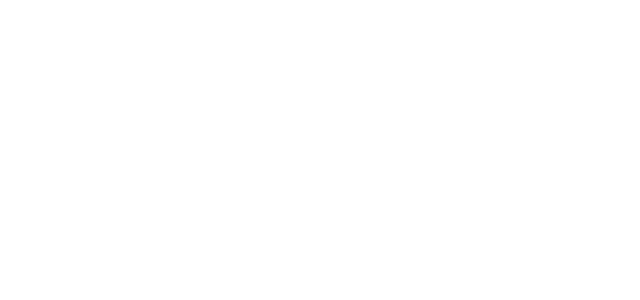
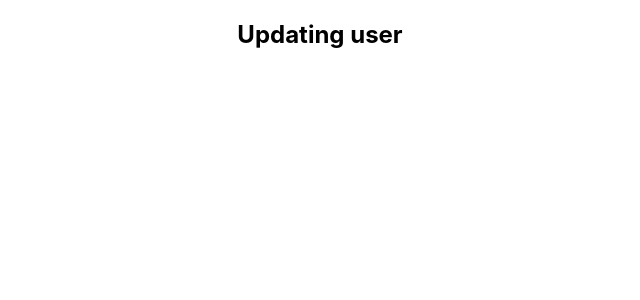
Before and after one commit to Sajeeb77725/node-mongo-combination, a React (Create React App) app: page /update in a window 1280 px wide. Before the commit this address had no page. Shown: the top 300 px of the page, without its empty margins (320-960 px from the left). Built offline with nearby package versions, Linux system fonts and the light colour scheme.

Commit message:
deleted successfuly

```diff
--- a/src/App.js
+++ b/src/App.js
@@ -2,12 +2,14 @@
 import "./App.css";
 import AddUser from "./components/AddUser/AddUser";
 import Home from "./components/Home/Home";
+import UpdateUser from "./components/UpdateUser/UpdateUser";
 
 function App() {
   return (
     <div className="App">
       <Routes>
         <Route path="/" element={<Home></Home>}></Route>
+        <Route path="/update" element={<UpdateUser></UpdateUser>}></Route>
         <Route path="/user" element={<AddUser></AddUser>}></Route>
       </Routes>
     </div>
--- a/src/components/Home/Home.js
+++ b/src/components/Home/Home.js
@@ -12,6 +12,18 @@
     const proceed = window.confirm("Do you want to delete this?");
     if (proceed) {
       console.log("deleting user with id", id);
+      const url = `http://localhost:5000/user/${id}`;
+      fetch(url, {
+        method: "DELETE",
+      })
+        .then((res) => res.json())
+        .then((data) => {
+          if (data.deletedCount > 0) {
+            console.log("Deleted");
+            const remaining = users.filter((user) => user._id !== id);
+            setUsers(remaining);
+          }
+        });
     }
   };
   return (
--- /dev/null
+++ b/src/components/UpdateUser/UpdateUser.js
@@ -0,0 +1,11 @@
+import React from "react";
+
+const UpdateUser = () => {
+  return (
+    <div>
+      <h2>Updating user</h2>
+    </div>
+  );
+};
+
+export default UpdateUser;
```
